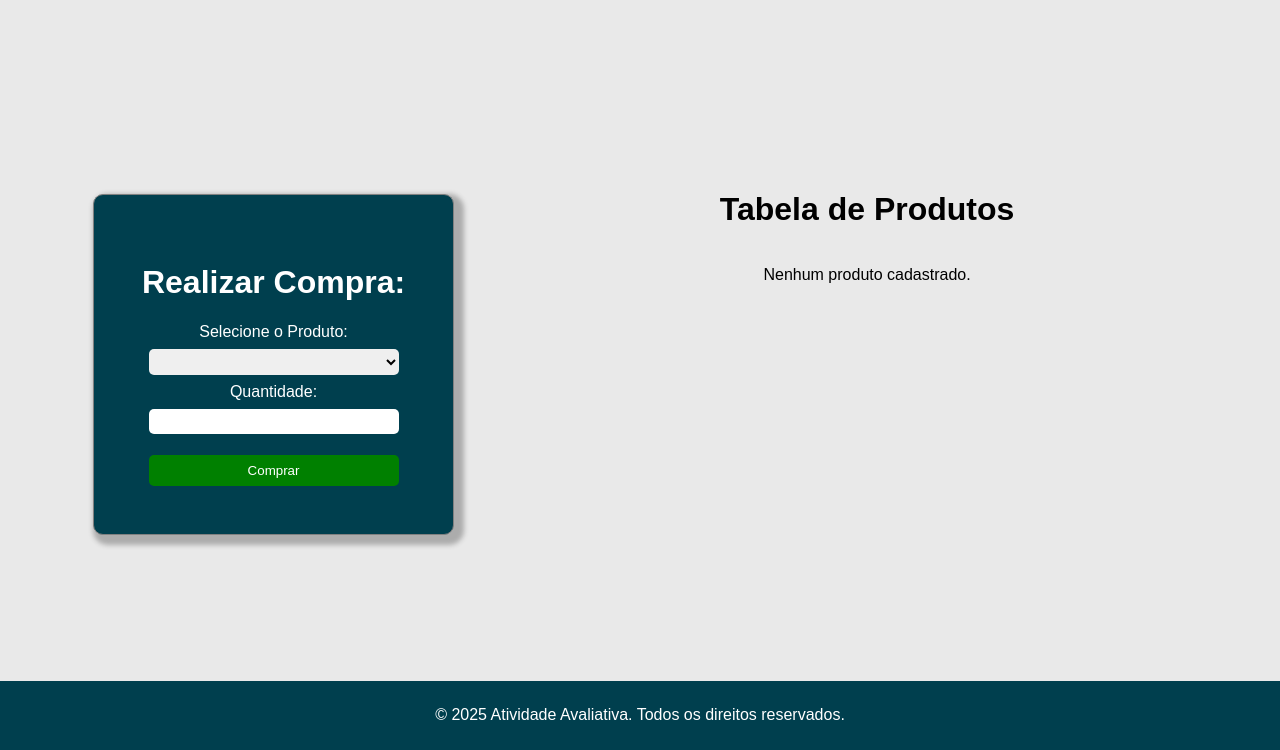
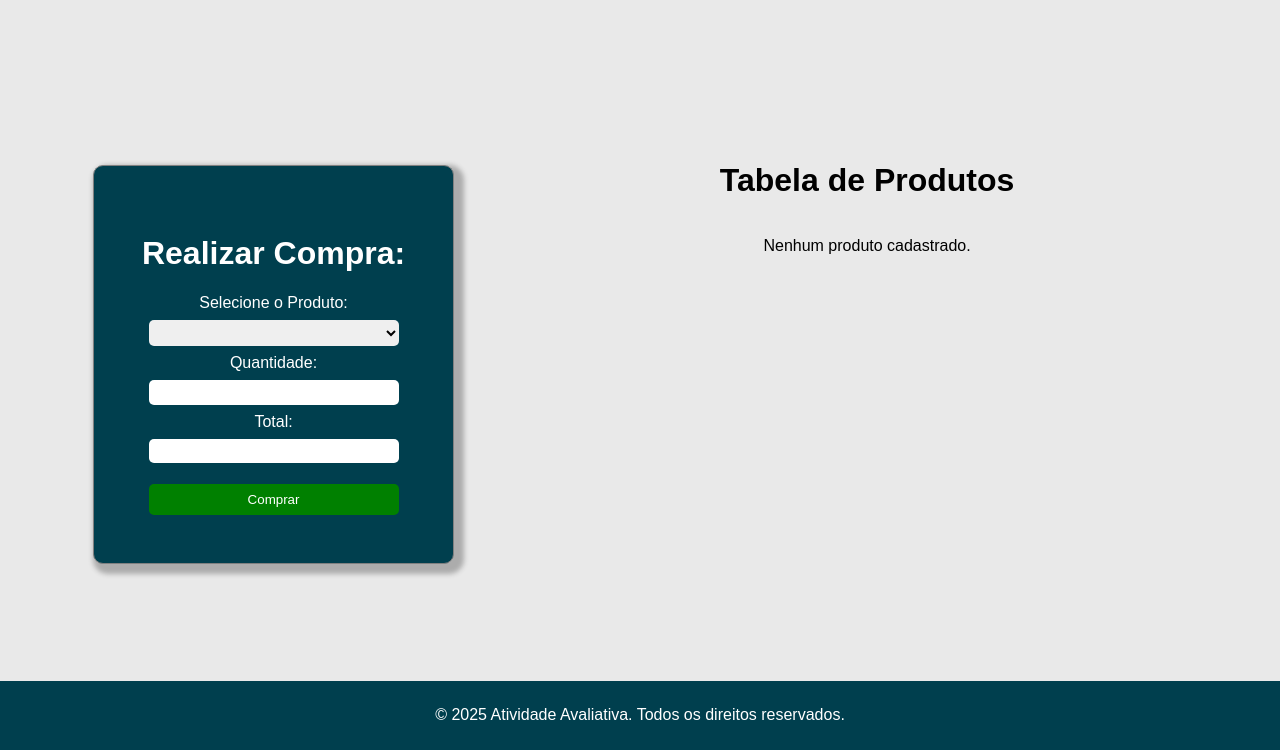
Before and after one commit to PedroPerrenoud/Atividade-Avaliacao_PHP, a PHP site: page /app/view/produtos/listar.php in a window 1280 px wide. Shown: the part 50-800 px from the top of the page. Run offline with PHP 8.4, Linux system fonts and the light colour scheme; the template is opened without the code that fills it, so the values that code supplies are empty; some libraries are stand-ins or nearby versions.

Commit message:
Front-end

```diff
--- a/projeto_vendas/app/view/produtos/listar.php
+++ b/projeto_vendas/app/view/produtos/listar.php
@@ -45,6 +45,8 @@ $listaProdutos = Produto::listar(); // >>> exemplo
 
                     Quantidade: <input type="number" name="qtd_produto">
 
+                    Total: <input type="number" step='0.01' name="total_compra"> <!-- atualizar automaticament o valor -->
+
                     <button class="btn_salvar" type="submit">Comprar</button>
                 </form>
 
```
